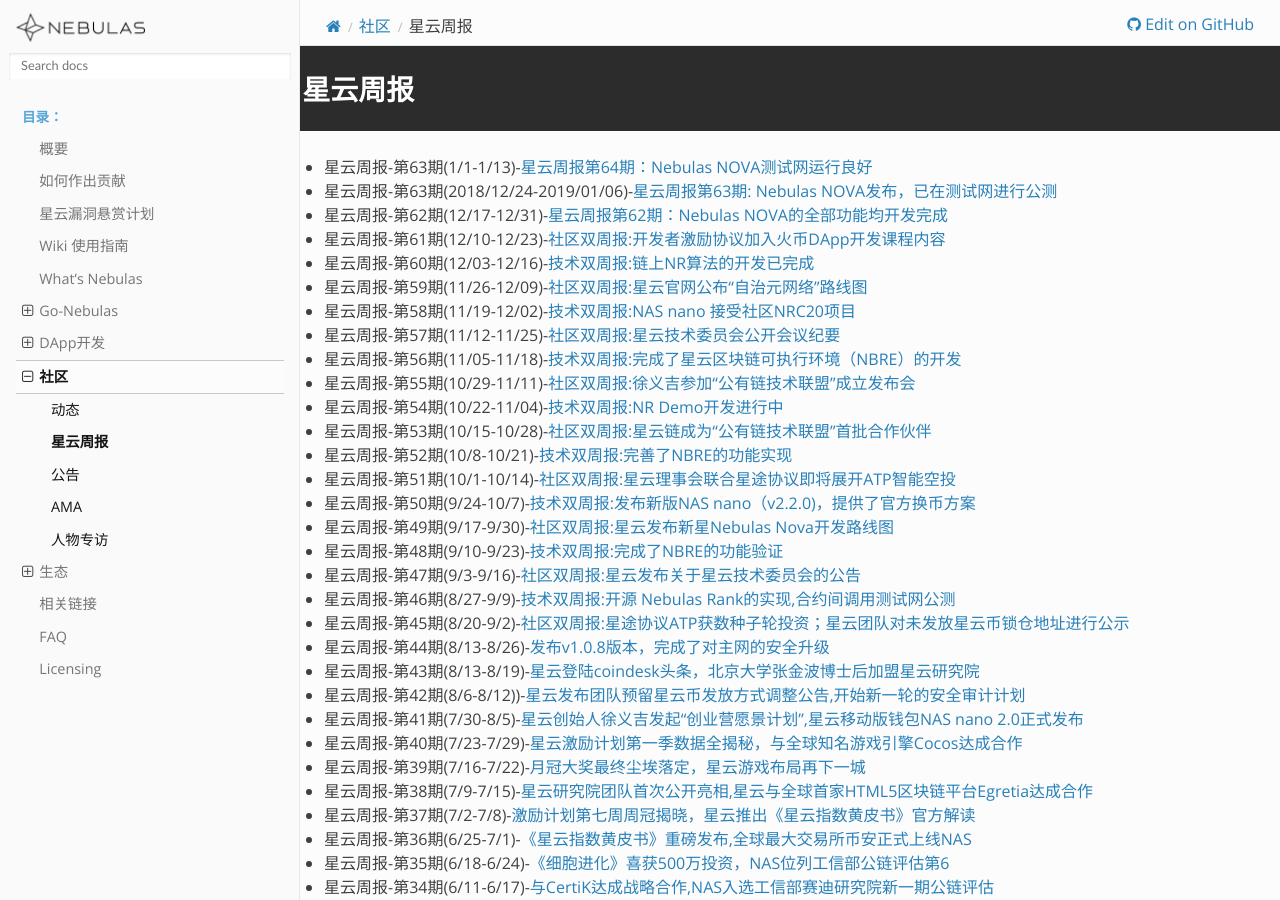
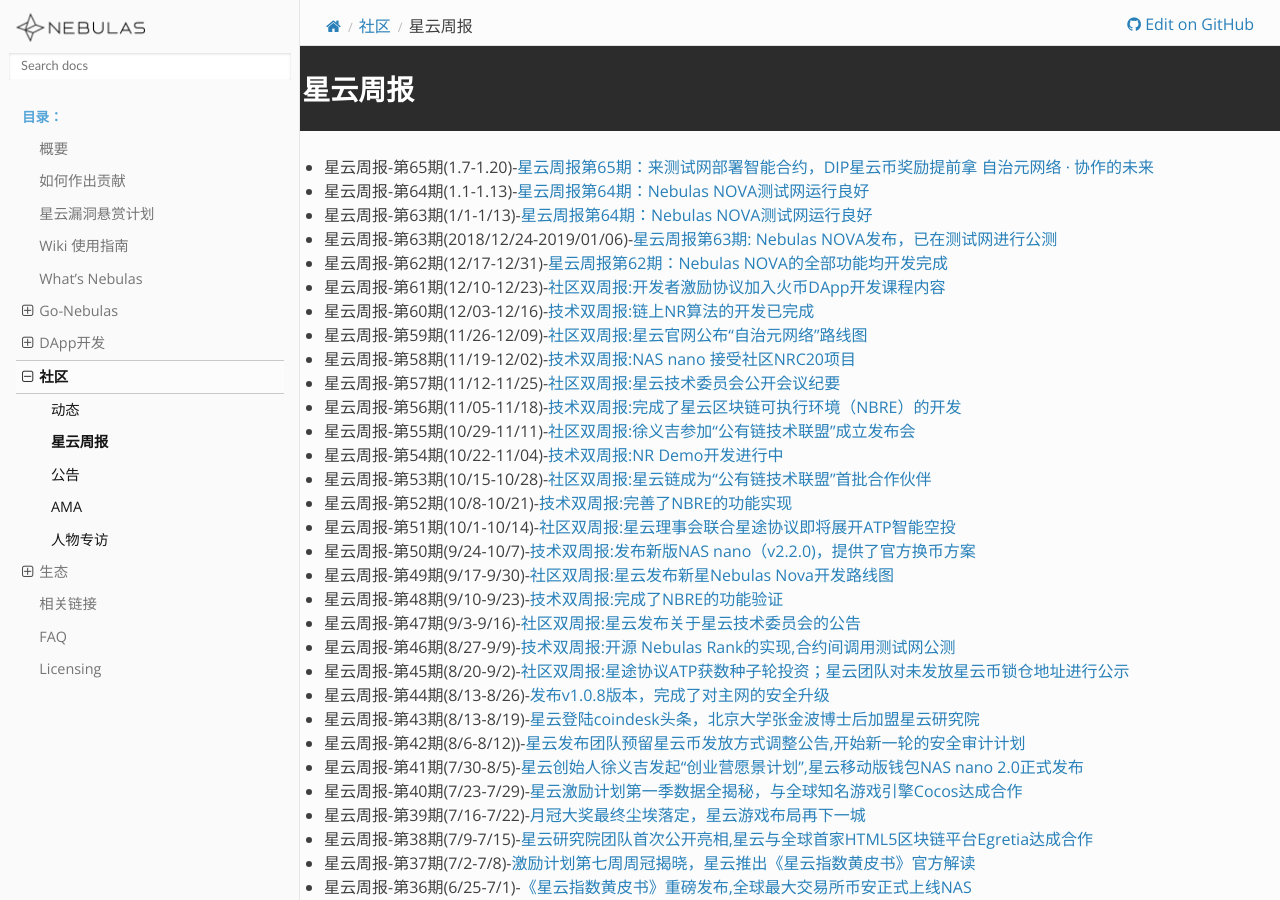
Before and after one commit to nebulasio/nebdocs, a Sphinx documentation site: the page built from docs/community/weekly-report.md, in a window 1280 px wide and 900 px high. Built offline with Sphinx 7.4.7 and the Read the Docs theme 2.0.0, drawn with Linux system fonts in a browser that asks for light colours; pages that are not in the unit, such as notebooks, are missing from menus.

Commit message:
更新周报

```diff
--- a/docs/community/weekly-report.md
+++ b/docs/community/weekly-report.md
@@ -1,5 +1,7 @@
 # 星云周报
 
+- 星云周报-第65期(1.7-1.20)-[星云周报第65期：来测试网部署智能合约，DIP星云币奖励提前拿 自治元网络 · 协作的未来](https://blog.nebulas.io/2019/01/21/nebulas-bi-weekly-community-dynamics-65/)
+- 星云周报-第64期(1.1-1.13)-[星云周报第64期：Nebulas NOVA测试网运行良好](https://blog.nebulas.io/2019/01/14/nebulas-bi-weekly-development-commits-64/)
 - 星云周报-第63期(1/1-1/13)-[星云周报第64期：Nebulas NOVA测试网运行良好](https://blog.nebulas.io/2019/01/14/nebulas-bi-weekly-development-commits-64/)
 - 星云周报-第63期(2018/12/24-2019/01/06)-[星云周报第63期: Nebulas NOVA发布，已在测试网进行公测](https://blog.nebulas.io/2019/01/07/nebulas-bi-weekly-community-dynamics-63/)
 - 星云周报-第62期(12/17-12/31)-[星云周报第62期：Nebulas NOVA的全部功能均开发完成](https://blog.nebulas.io/2018/12/31/nebulas-bi-weekly-development-commits-62/)
```
